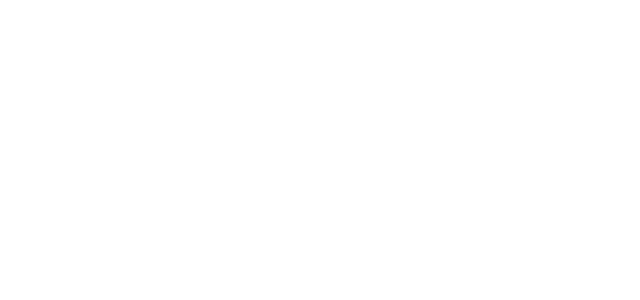
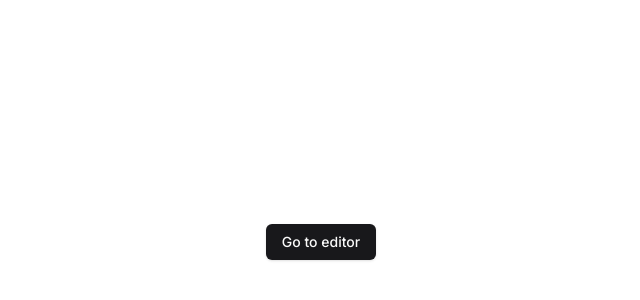
Before and after one commit to sammaji/mindmap-builder, a Next.js app: page / in a window 1280 px wide. Before the commit this address had no page. Shown: the part 158-458 px from the top of the page, without its empty margins (319-959 px from the left). Built offline with nearby package versions, Linux system fonts and the light colour scheme.

Commit message:
fix: build issue, empty page

```diff
--- a/app/editor/page.tsx
+++ b/app/editor/page.tsx
@@ -21,6 +21,7 @@
   useKeyPress,
   OnEdgeUpdateFunc,
   updateEdge,
+  SelectionMode,
 } from "reactflow";
 import "reactflow/dist/style.css";
 import { Button } from "@/components/ui/button";
@@ -143,6 +144,8 @@
         onEdgeUpdateStart={onEdgeUpdateStart}
         onEdgeUpdateEnd={onEdgeUpdateEnd}
         proOptions={{ hideAttribution: true }}
+        selectionOnDrag
+        selectionMode={SelectionMode.Partial}
       >
         <Controls />
         {/* <MiniMap /> */}
--- a/app/page.tsx
+++ b/app/page.tsx
@@ -1,10 +1,9 @@
-"use client";
-
-import { useRouter } from "next/navigation";
+import { Button } from "@/components/ui/button";
 
 export default function Page() {
-  const router = useRouter();
-  router.push("/editor");
-
-  return <></>;
+  return (
+    <div className="h-screen w-screen flex items-center justify-center">
+      <a href="/editor"><Button>Go to editor</Button></a>
+    </div>
+  );
 }
```
